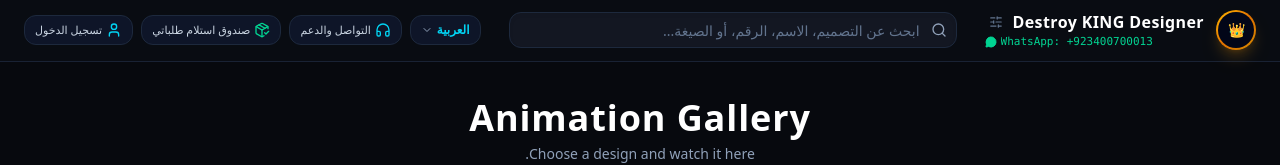
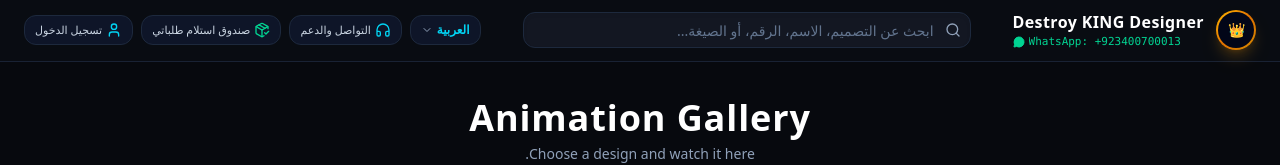
Before and after one commit to sdsdfdfddsfdd-design/20, a React (Vite) app: page /contact in a window 1280 px wide. Shown: the top 165 px of the page. Built offline with nearby package versions, Linux system fonts and the light colour scheme; no server answers; the database is empty.

Commit message:
feat(header): restrict site settings access to authorized roles
Update site settings button visibility to require admin, employee, or designer roles, and update the tooltip to reflect administrative access requirements.

```diff
--- a/src/components/Header.tsx
+++ b/src/components/Header.tsx
@@ -141,7 +141,8 @@ export const Header: React.FC<HeaderProps> = ({
                   <span className="font-extrabold text-sm sm:text-base text-white tracking-wide group-hover:text-cyan-400 transition-colors truncate">
                     {brandName}
                   </span>
-                  {onOpenSiteSettings && (
+                  {/* Site Settings Edit Button - ONLY visible to logged-in Admin/Staff */}
+                  {onOpenSiteSettings && user && (user.role === 'admin' || user.role === 'employee' || user.role === 'designer' || user.permissions?.siteSettings) && (
                     <button
                       type="button"
                       onClick={(e) => {
@@ -149,7 +150,7 @@ export const Header: React.FC<HeaderProps> = ({
                         onOpenSiteSettings();
                       }}
                       className="p-1 rounded-lg text-slate-500 hover:text-amber-400 hover:bg-slate-800 transition-colors cursor-pointer"
-                      title={lang === 'ar' ? 'تعديل لوجو واسم الموقع وأرقام التواصل' : 'Edit site info'}
+                      title={lang === 'ar' ? 'تعديل لوجو واسم الموقع وأرقام التواصل (للمدير فقط)' : 'Edit site info (Admin only)'}
                     >
                       <SlidersHorizontal className="w-3.5 h-3.5" />
                     </button>
```
